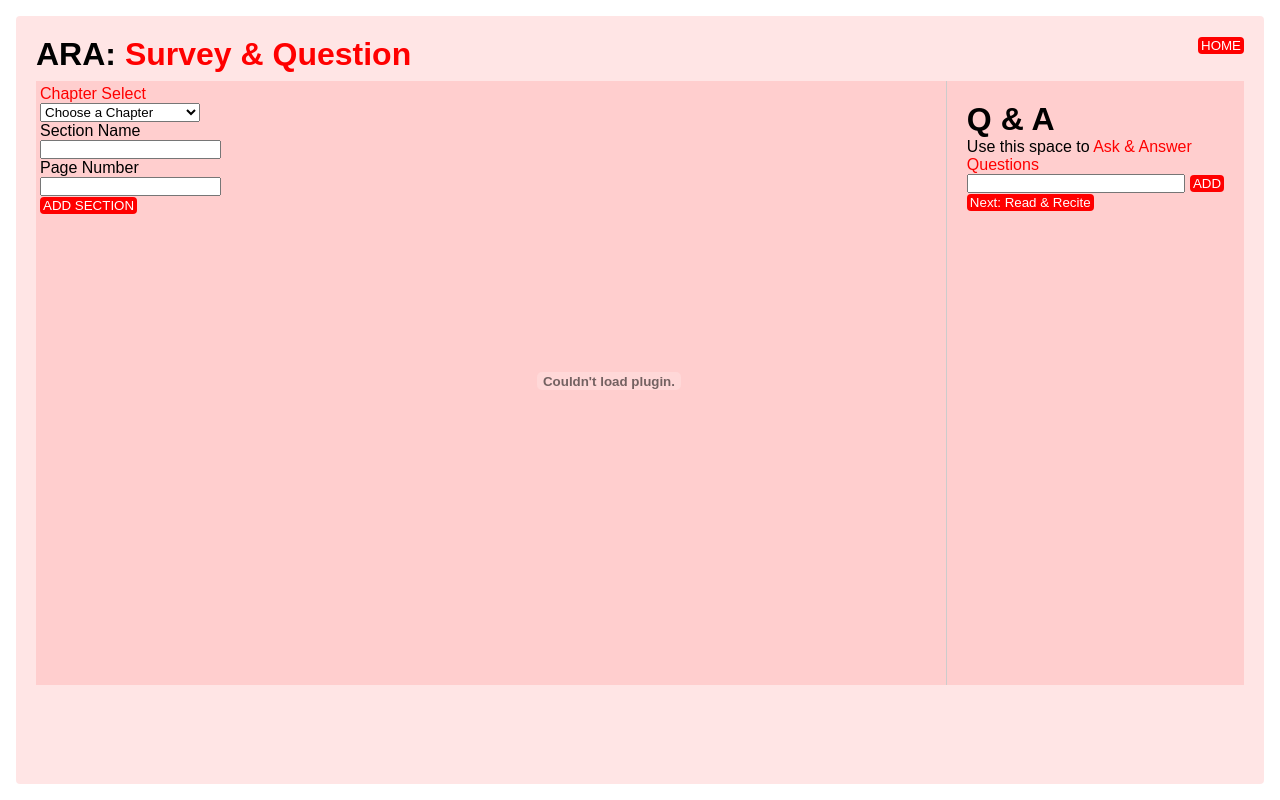
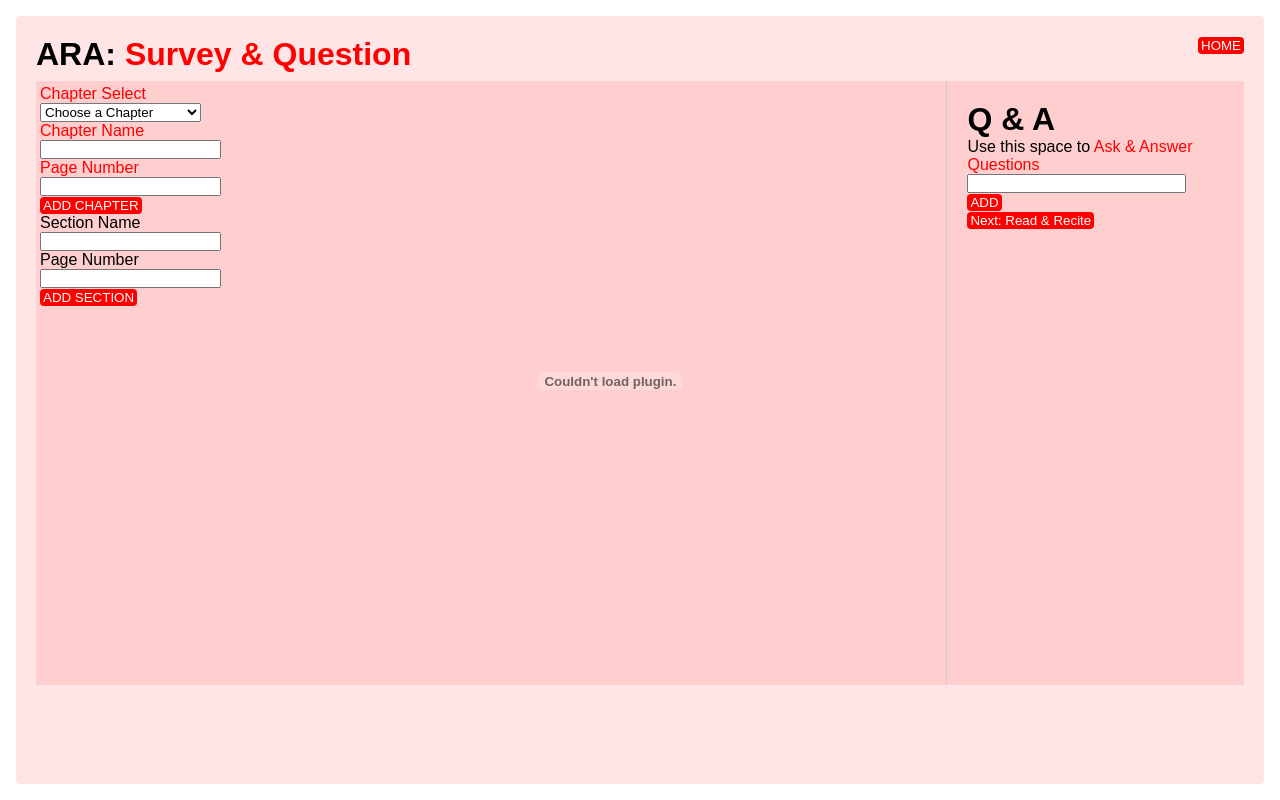
Before and after one commit to clioit/CS422-ARA, a Flask app: template frontend/templates/surveyQuestion.html in a window 1280 px wide. Run offline with Flask 3, Linux system fonts and the light colour scheme; the template is opened without the code that fills it, so the values that code supplies are empty; parts of the project's set-up code (start-up, migrations or seed data) failed here and were passed over; some web fonts are replaced.

Commit message:
Additional functionality and bug fixes for surveyQuestion
- ensure upload issues with new questions are resolved
- add functionality to create new chapters under survey and question
- have questions, chapters, and sections load in after being updated (display on the list)
- make sure setChap is working properly to set chapter ids and section ids; removed backend_api.py modifications for returning chap_id, section_id

```diff
--- a/backend/backend_api.py
+++ b/backend/backend_api.py
@@ -150,40 +150,22 @@ def home():
 @app.route('/pdfs/<pdf_id>/surveyQuestion')
 @requires_login
 def survey_question(pdf_id):
-    pdf = get_user_pdf(pdf_id)
-    chapter = pdf.chapters[0] if pdf.chapters else None
-    section = chapter.sections[0] if chapter and chapter.sections else None
-
-    chapter_id = str(chapter._id) if chapter else None
-    section_id = str(section._id) if section else None
     """Page for reading PDF, taking questions/answers, and adding chapters/sections."""
-    return render_template('surveyQuestion.html', pdf_id=pdf_id, chapter_id=chapter_id, section_id=section_id, get_username=get_username)
+    return render_template('surveyQuestion.html', pdf_id=pdf_id, get_username=get_username)
 
 
 @app.route('/pdfs/<pdf_id>/readRecite')
 @requires_login
 def read_recite(pdf_id):
-    pdf = get_user_pdf(pdf_id)
-    chapter = pdf.chapters[0] if pdf.chapters else None
-    section = chapter.sections[0] if chapter and chapter.sections else None
-
-    chapter_id = str(chapter._id) if chapter else None
-    section_id = str(section._id) if section else None
     """Page for reading PDF, taking notes, and choosing chapters for notes."""
-    return render_template('readRecite.html', pdf_id=pdf_id, chapter_id=chapter_id, section_id=section_id, get_username=get_username)
+    return render_template('readRecite.html', pdf_id=pdf_id, get_username=get_username)
 
 
 @app.route('/pdfs/<pdf_id>/review')
 @requires_login
 def review(pdf_id):
-    pdf = get_user_pdf(pdf_id)
-    chapter = pdf.chapters[0] if pdf.chapters else None
-    section = chapter.sections[0] if chapter and chapter.sections else None
-
-    chapter_id = str(chapter._id) if chapter else None
-    section_id = str(section._id) if section else None
     """Page for choosing chapters to review content with flashcards."""
-    return render_template('review.html', pdf_id=pdf_id, chapter_id=chapter_id, section_id=section_id, get_username=get_username)
+    return render_template('review.html', pdf_id=pdf_id, get_username=get_username)
 
 
 @app.route('/pdfs', methods=['GET', 'POST'])
--- a/frontend/static/loadingTags.js
+++ b/frontend/static/loadingTags.js
@@ -120,7 +120,7 @@ function updateSections() {
 
       // Create REVIEW SET button with onclick attribute
       const viewButton = document.createElement("button");
-      viewButton.textContent = "VIEW SET";
+      viewButton.textContent = "SELECT SECTION";
       viewButton.className = "view-button";
       viewButton.addEventListener('click', function() {
         console.log("change", sectTags[i].id);
@@ -130,7 +130,7 @@ function updateSections() {
        // view BUtton attatches id to button, calls correct function for data load*/
 
       const rmvButton = document.createElement("button");
-      rmvButton.textContent = "REMOVE SET";
+      rmvButton.textContent = "REMOVE SECTION";
       //saveMe.setAttribute("onclick", `removeS()`);
       rmvButton.className = "view-button";
 
--- a/frontend/static/surveyQuestion.js
+++ b/frontend/static/surveyQuestion.js
@@ -168,6 +168,56 @@ function getData(){
 
 }
 
+function postChapter() {
+  console.log("entered postChapter");
+  // postchapter adds a new chapter from user into the database
+  // get chapter input
+  const chapter = document.getElementById('new-chapter').value;
+  const chapterMsg = document.getElementById('chapter-message');
+  const chapterPage = document.getElementById('chapter-page').value;
+  const chapPageMsg = document.getElementById('chap-page-message');
+  // check if a section was entered
+  if (!chapter) {
+    chapterMsg.textContent = 'Please enter a chapter name!';
+    return;
+  }
+  if (!chapterPage) {
+    chapPageMsg.textContent = 'On what page does the chapter start?';
+    return;
+  }
+  // POST request to endpoint
+  fetch(`/pdfs/${pdf_id}/chapters`, {
+    method: 'POST',
+    body: JSON.stringify({
+      title: chapter,
+      start_page: chapterPage
+   })
+  })
+  // check response is json
+  .then(async response => {
+    const contentType = response.headers.get('content-type');
+    if (contentType && contentType.includes('application/json')) {
+      const data = await response.json();
+      return { status: response.status, body: data };
+    } else {
+      const text = await response.text();
+      throw new Error(`Unexpected response: ${text}`);
+    }
+  })
+  // handle result
+  .then(result => {
+    if (result.status === 201) {
+      chapPageMsg.textContent = result.body.message;
+      window.location.reload();
+    } else {
+      chapPageMsg.textContent = result.body.message || 'Add section failed.';
+    }
+  })
+  .catch(error => {
+    chapPageMsg.textContent = 'An error occurred: ' + error.message;
+  });
+}
+
 function postSection() {
   console.log("entered postSection");
   // postSection adds a new section tag from user into the database
@@ -185,6 +235,11 @@ function postSection() {
     pageMsg.textContent = 'Please enter a page number for the start of the section.';
     return;
   }
+  if (!sectionPage) {
+    pageMsg.textContent = 'Please select a chapter.';
+    return;
+  }
+
   // POST request to endpoint
   fetch(`/pdfs/${pdf_id}/chapters/${chap_id}/sections`, {
     method: 'POST',
@@ -208,7 +263,9 @@ function postSection() {
   .then(result => {
     if (result.status === 201) {
       pageMsg.textContent = result.body.message;
-      setTimeout(() => window.location.reload(), 1500);
+      sectionMsg.textContent = "";
+      setChap();
+      // setTimeout(() => window.location.reload(), 1500);
     } else {
       pageMsg.textContent = result.body.message || 'Add section failed.';
     }
@@ -230,6 +287,14 @@ function postQuestion() {
   // check if a question was entered
   if (!question) {
     qMessage.textContent = 'Please enter a question.';
+    return;
+  }
+  if (!chap_id) {
+    qMessage.textContent = 'Please select a chapter.';
+    return;
+  }
+  else if (!tag_id) {
+    qMessage.textContent = 'Please select a section.';
     return;
   }
 
@@ -258,6 +323,7 @@ function postQuestion() {
   .then(result => {
     if (result.status === 201) {
       qMessage.textContent = "Question saved.";
+      getData();
     } else {
       qMessage.textContent = result.body.message || 'Enter question failed.';
     }
@@ -331,10 +397,15 @@ function updateQuestions() {
     questionText.className = "q-text";
     questionText.innerHTML = `Q: ${questions[i].question}`;
 
+    const ansQuestion = document.createElement("button");
+    ansQuestion.className = "ans-btn";
+    ansQuestion.setAttribute("onclick", document.createElement("text"));
+    ansQuestion.textContent = `Add Answer`;
+
     const dQuestion = document.createElement("button");
     dQuestion.className = "remove-btn";
     dQuestion.setAttribute("onclick", `removeQuestion(${i})`);
-    dQuestion.textContent = `remove`;
+    dQuestion.textContent = `Remove`;
 
     questionObj.appendChild(questionText);
 
--- a/frontend/templates/surveyQuestion.html
+++ b/frontend/templates/surveyQuestion.html
@@ -31,6 +31,16 @@
       // fillChapters();
       // });
     </script>
+    <div class="chapters">
+      <ul id= "chapters" class="chapter"></ul>
+      <label for="new-chapter">Chapter Name</label>
+      <input id="new-chapter" type="text"/>
+      <p id="chapter-message"></p>
+      <label for="chapter-page">Page Number</label>
+      <input id="chapter-page" type="text"/>
+      <p id="chap-page-message"></p>
+      <button class="add-chapter" id="add-chapter" onclick="postChapter()">ADD CHAPTER</button>
+    </div>
 
   </div>
 <div class="sections">
```
